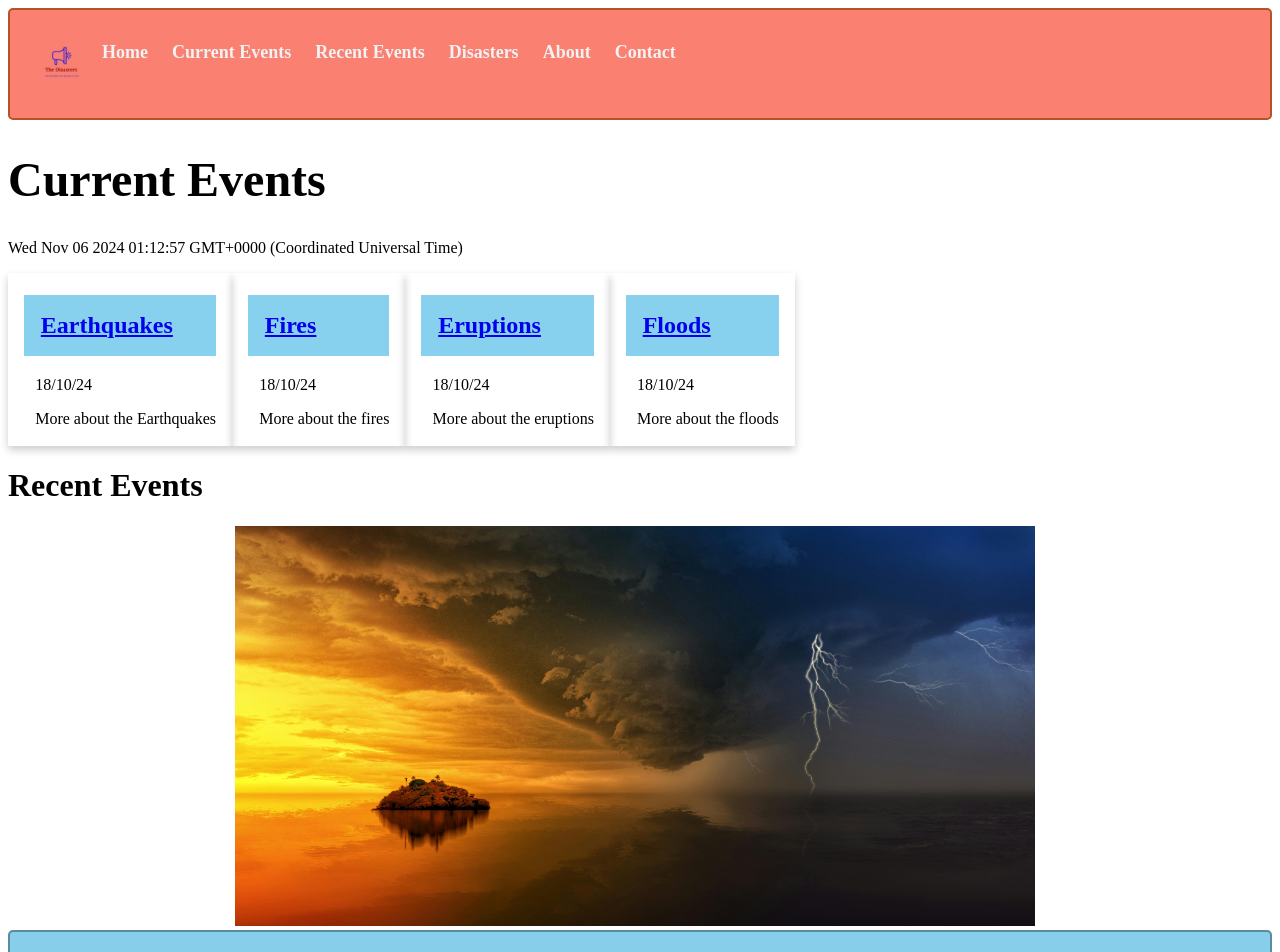
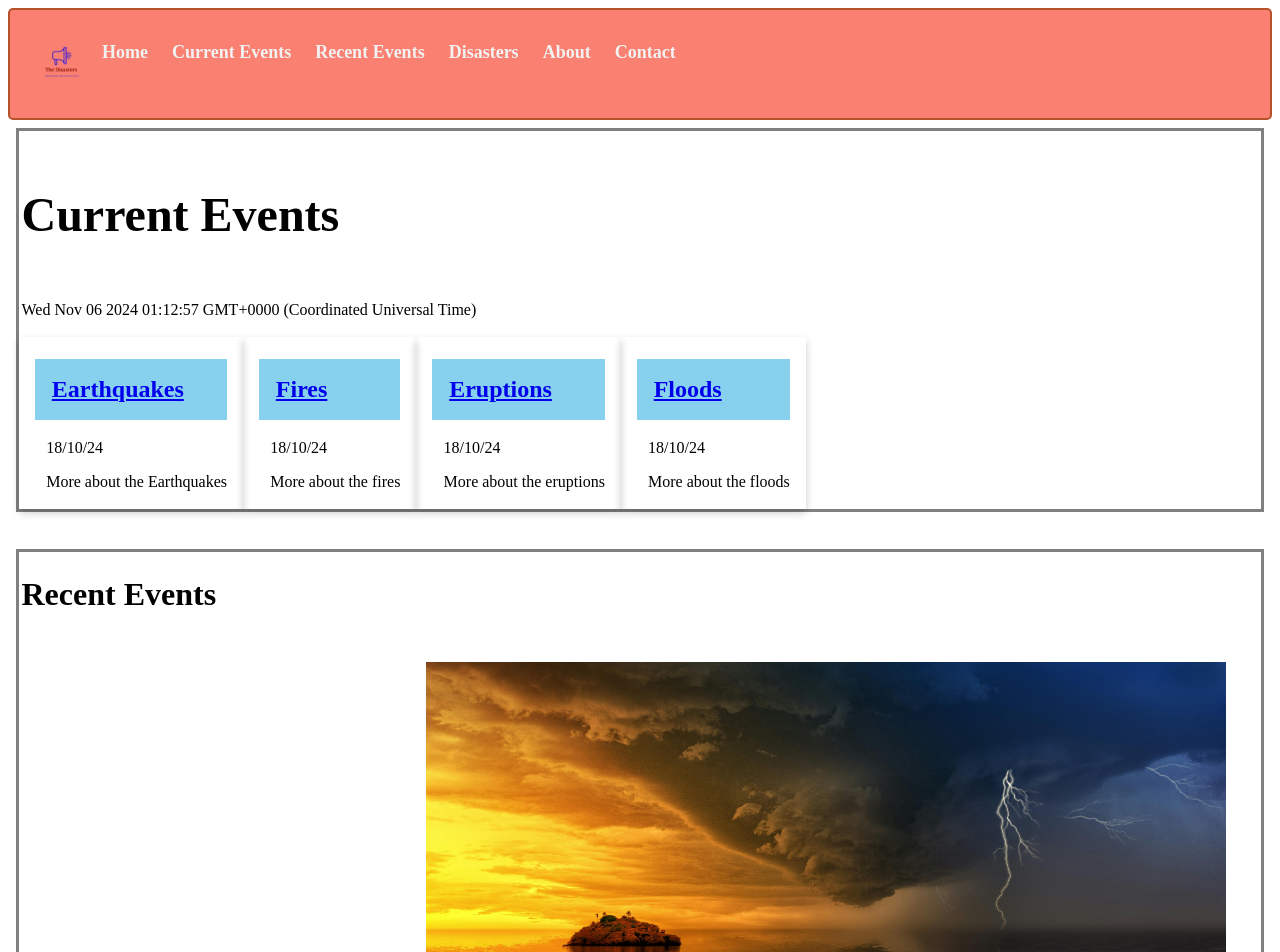
Before and after one commit to BIT-Studio-3/group-project-25-1-scade, a SvelteKit app in the folder disaster/disaster/: page / in a window 1280 px wide. Shown: the top 952 px of the page. Built offline with nearby package versions, Linux system fonts and the light colour scheme.

Commit message:
last git push didnt go to main for some reason

```diff
--- a/disaster/disaster/src/routes/+page.svelte
+++ b/disaster/disaster/src/routes/+page.svelte
@@ -8,8 +8,9 @@
 
 </script>
 
-
-<Header headingTitle="Current Events" />
+<body>
+    <div class="top-of-body">
+        <h1><Header headingTitle="Current Events" /></h1>
         <p>{currentTime}</p>
         <div class="card-container">
             <Card where="/disasters/earthquake" title="Earthquakes" date="18/10/24" info="More about the Earthquakes" />
@@ -17,18 +18,36 @@
             <Card where="/disasters/eruption" title="Eruptions" date="18/10/24" info="More about the eruptions" />
             <Card where="/disasters/flood" title="Floods" date="18/10/24" info="More about the floods" />
         </div>
-
-
+    </div>
+    <p></p>
+    <div class="bottom-of-body">
         <h1>Recent Events</h1>
 
         <div class="imageContainor">
             <Image pic={homepic} picname={"cover"} picwidth={"800px"} picheight={"400px"}/>
         </div>
-
+    </div>
+</body>
 
 <Footer year={2024} />
 
 <style>
+    p{
+        padding: 0.2%;
+    }
+    h1{
+        padding: 0.2%;
+    }
+    .top-of-body{
+        border-style: solid;
+        border-color: grey;
+    }
+
+    .bottom-of-body{
+        border-style: solid;
+        border-color: grey;
+    }
+
     .card-container{
     display: flex;
     flex-wrap: wrap; /* Allows wrapping if there are too many cards */
@@ -41,6 +60,7 @@
     }
     .imageContainor {
         display: flex;
-        justify-content: center;
+        justify-content: right;
+        padding: 2%;
     }
 </style>
```
Lines whose indentation alone changed are shown as unchanged.
